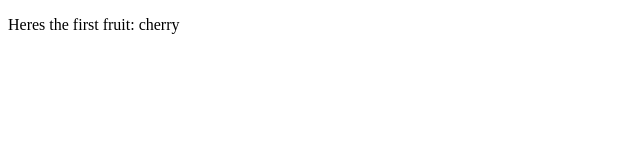
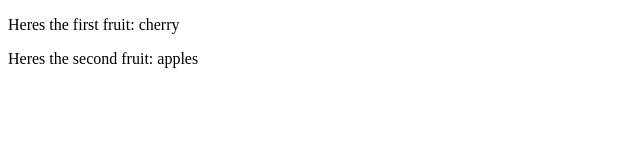
Before and after one commit to idygre/myfruitsite, a plain HTML site: page index.html in a window 1280 px wide. Shown: the whole page, without its empty margins (0-640 px from the left). Drawn offline with Linux system fonts and the light colour scheme.

Commit message:
Update index.html

```diff
--- a/index.html
+++ b/index.html
@@ -8,5 +8,6 @@
 </head>
 <body>
     <p>Heres the first fruit: cherry</p>
+    <p>Heres the second fruit: apples</p>
 </body>
 </html>
```
